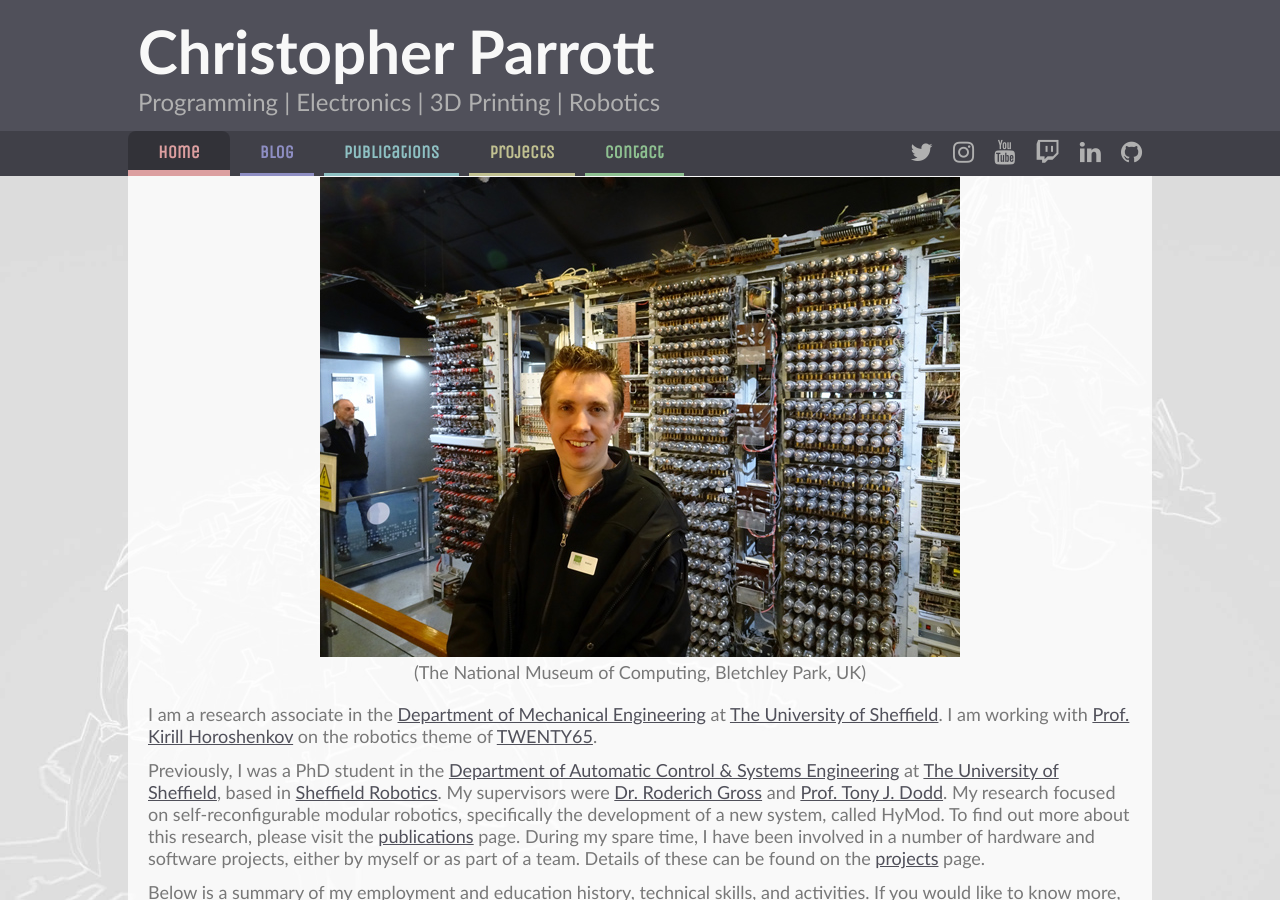
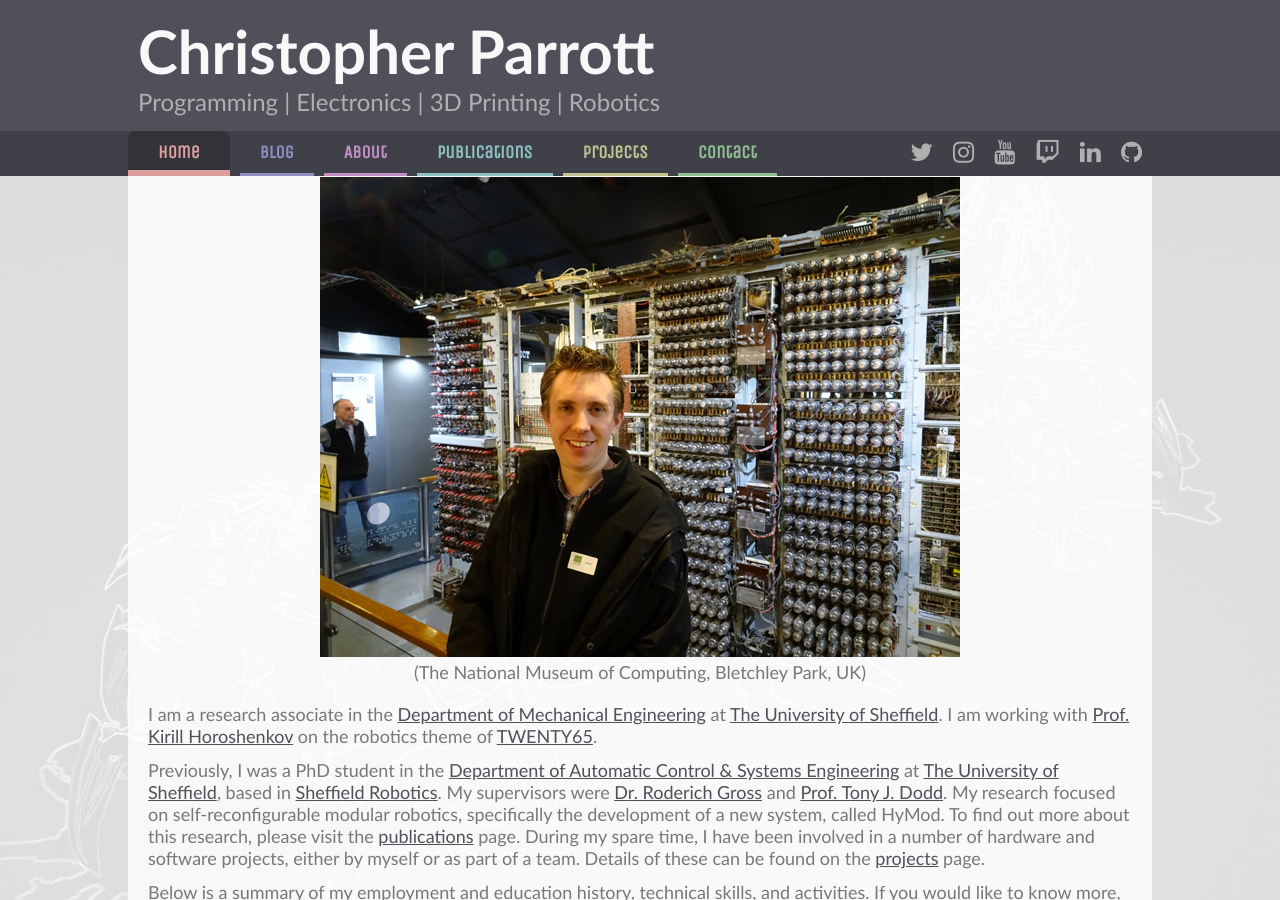
Before and after one commit to christophertmparrott/christophertmparrott.github.io, a Jekyll site: the page built from index.html, in a window 1280 px wide and 900 px high. Built offline with Jekyll 4.4.1, drawn with Linux system fonts in a browser that asks for light colours; some web fonts are replaced.

Commit message:
Include the about page in the nav

```diff
--- a/_layouts/default.html
+++ b/_layouts/default.html
@@ -13,6 +13,7 @@
 		<link rel="stylesheet" type="text/css" href="{{site.baseurl}}/css/main.css" />
 		<link rel="stylesheet" type="text/css" href="{{site.baseurl}}/css/nav.css" />
 		{% if page.url == '/' %}<link rel="stylesheet" type="text/css" href="{{site.baseurl}}/css/home.css" />{% endif %}
+		{% if page.url == '/about/' %}<link rel="stylesheet" type="text/css" href="{{site.baseurl}}/css/about.css" />{% endif %}
 		{% if page.url contains '/blog/' %}<link rel="stylesheet" type="text/css" href="{{site.baseurl}}/css/blog.css" />{% endif %}
 		{% if page.url == '/publications/' %}<link rel="stylesheet" type="text/css" href="{{site.baseurl}}/css/pub.css" />{% endif %}
 		{% if page.url == '/projects/' %}<link rel="stylesheet" type="text/css" href="{{site.baseurl}}/css/proj.css" />{% endif %}
@@ -37,6 +38,7 @@
 					<ul>
 						<li><a class="{% if page.url == '/' %}active {% endif %}home" href="{{site.baseurl}}/">Home</a></li>
 						<li><a class="{% if page.url contains '/blog/' %}active {% endif %}blog" href="{{site.baseurl}}/blog/">Blog</a></li>
+						<li><a class="{% if page.url == '/about/' %}active {% endif %}about" href="{{site.baseurl}}/about/">About</a></li>
 						<li><a class="{% if page.url == '/publications/' %}active {% endif %}pubs" href="{{site.baseurl}}/publications/">Publications</a></li>
 						<li><a class="{% if page.url == '/projects/' %}active {% endif %}projects" href="{{site.baseurl}}/projects/">Projects</a></li>
 						<li><a class="{% if page.url == '/contact/' %}active {% endif %}contact" href="{{site.baseurl}}/contact/">Contact</a></li>
```
